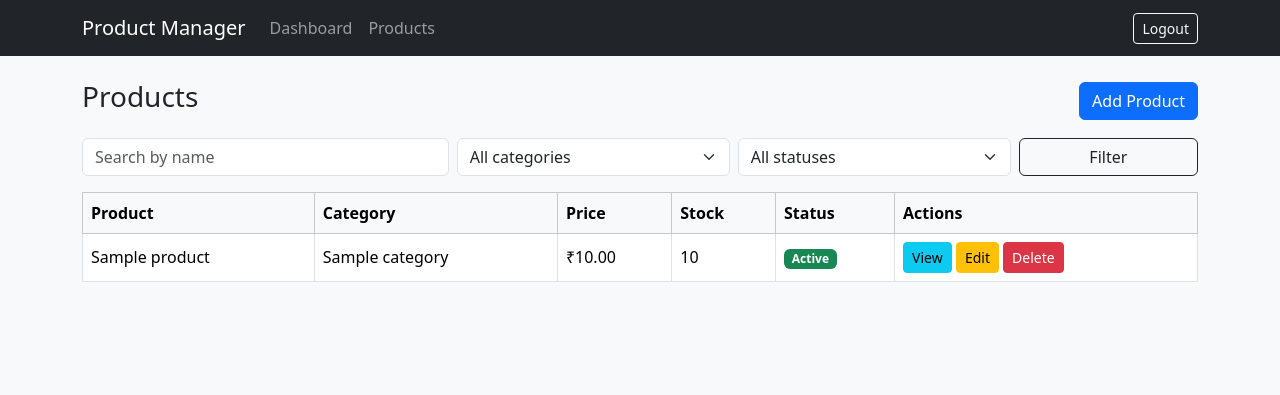
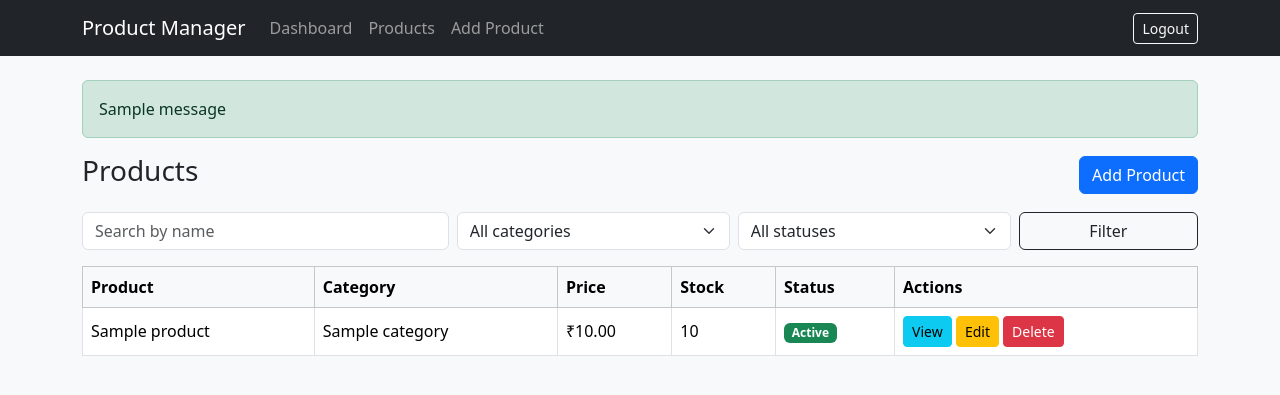
Before and after one commit to gautam-1910/product-management, a Django app: page /products/ in a window 1280 px wide. Shown: the top 395 px of the page. Run offline with Django 5.2, Linux system fonts and the light colour scheme; a user stored in the database is signed in; tables that the repository leaves empty hold one stand-in row (values such as "Sample post"); one stand-in notice (Sample message) is shown.

Commit message:
Add product add and edit form

```diff
--- a/products/urls.py
+++ b/products/urls.py
@@ -4,4 +4,6 @@ from . import views
 urlpatterns = [
     path('', views.dashboard, name='dashboard'),
     path('products/', views.product_list, name='product_list'),
+    path('products/add/', views.product_form, name='product_add'),
+    path('products/<int:pk>/edit/', views.product_form, name='product_edit'),
 ]
--- a/products/views.py
+++ b/products/views.py
@@ -2,9 +2,11 @@ from django.shortcuts import render
 
 # Create your views here.
 from django.contrib.auth.decorators import login_required
-from django.shortcuts import render
+from django.shortcuts import render, redirect, get_object_or_404
 from .models import Category,Product
 from django.core.paginator import Paginator
+from .forms import ProductForm
+from django.contrib import messages
 
 @login_required
 def dashboard(request):
@@ -44,3 +46,13 @@ def product_list(request):
         'selected_status': status,
         'query_string': params.urlencode(),
     })
+
+@login_required
+def product_form(request, pk=None):
+    product = get_object_or_404(Product, pk=pk) if pk else None
+    form = ProductForm(request.POST or None, request.FILES or None, instance=product)
+    if request.method == 'POST' and form.is_valid():
+        form.save()
+        messages.success(request, 'Product saved successfully.')
+        return redirect('product_list')
+    return render(request, 'product_form.html', {'form': form, 'product': product})
--- a/templates/base.html
+++ b/templates/base.html
@@ -14,6 +14,7 @@
     <div class="navbar-nav me-auto">
       <a class="nav-link" href="{% url 'dashboard' %}">Dashboard</a>
       <a class="nav-link" href="{% url 'product_list' %}">Products</a>
+      <a class="nav-link" href="{% url 'product_add' %}">Add Product</a>
     </div>
     <form method="post" action="{% url 'logout' %}">
       {% csrf_token %}
@@ -23,6 +24,7 @@
 </nav>
 {% endif %}
 <div class="container pb-5">
+  {% for m in messages %}<div class="alert alert-{{ m.tags }}">{{ m }}</div>{% endfor %}
   {% block content %}{% endblock %}
 </div>
 </body>
--- a/templates/product_list.html
+++ b/templates/product_list.html
@@ -2,7 +2,7 @@
 {% block content %}
 <div class="d-flex justify-content-between align-items-center mb-3">
   <h3>Products</h3>
-  <a href="#" class="btn btn-primary">Add Product</a>
+  <a href="{% url 'product_add' %}" class="btn btn-primary">Add Product</a>
 </div>
 
 <form method="get" class="row g-2 mb-3">
@@ -56,7 +56,7 @@
         </td>
         <td>
           <a href="#" class="btn btn-sm btn-info">View</a>
-          <a href="#" class="btn btn-sm btn-warning">Edit</a>
+          <a href="{% url 'product_edit' p.pk %}" class="btn btn-sm btn-warning">Edit</a>
           <a href="#" class="btn btn-sm btn-danger">Delete</a>
         </td>
       </tr>
```
Also changed, not shown: products/forms.py (added, +36 -0 lines), templates/product_form.html (added, +22 -0 lines).
